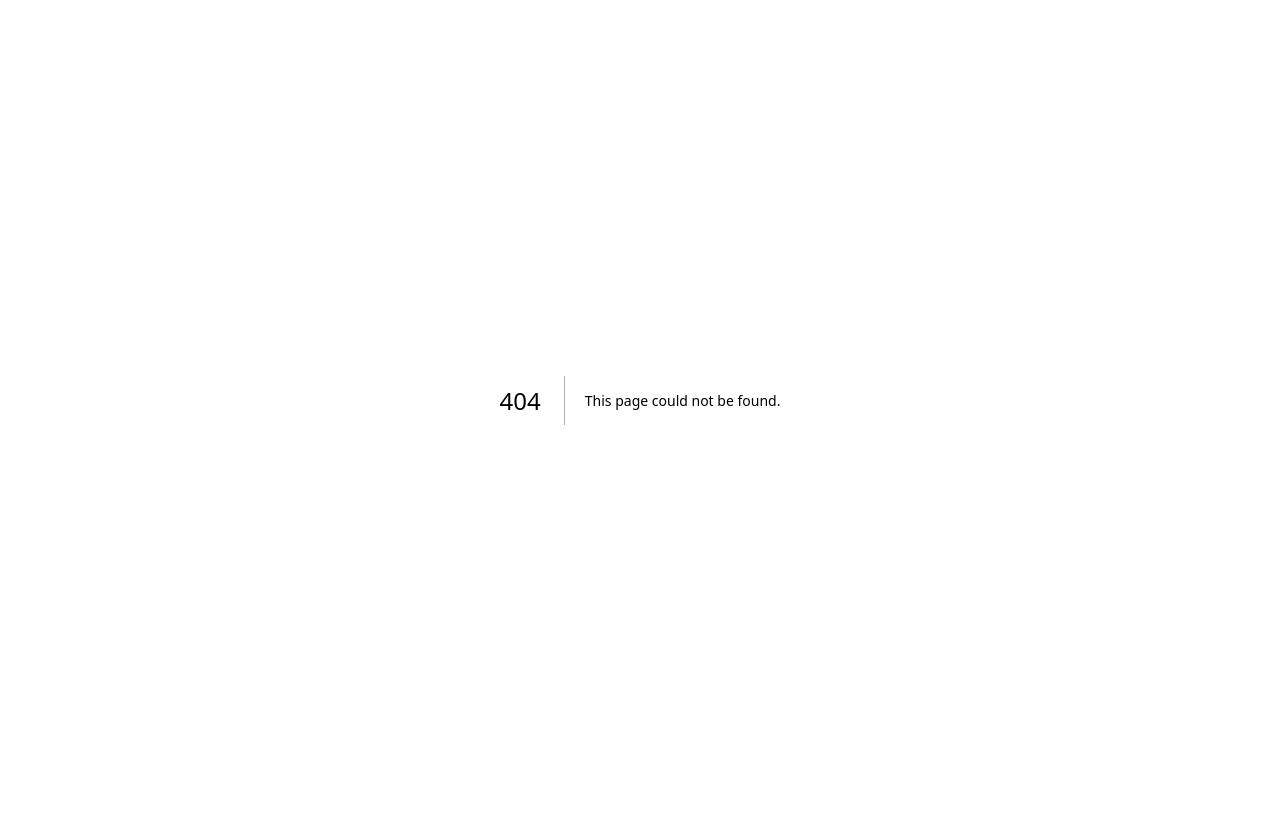
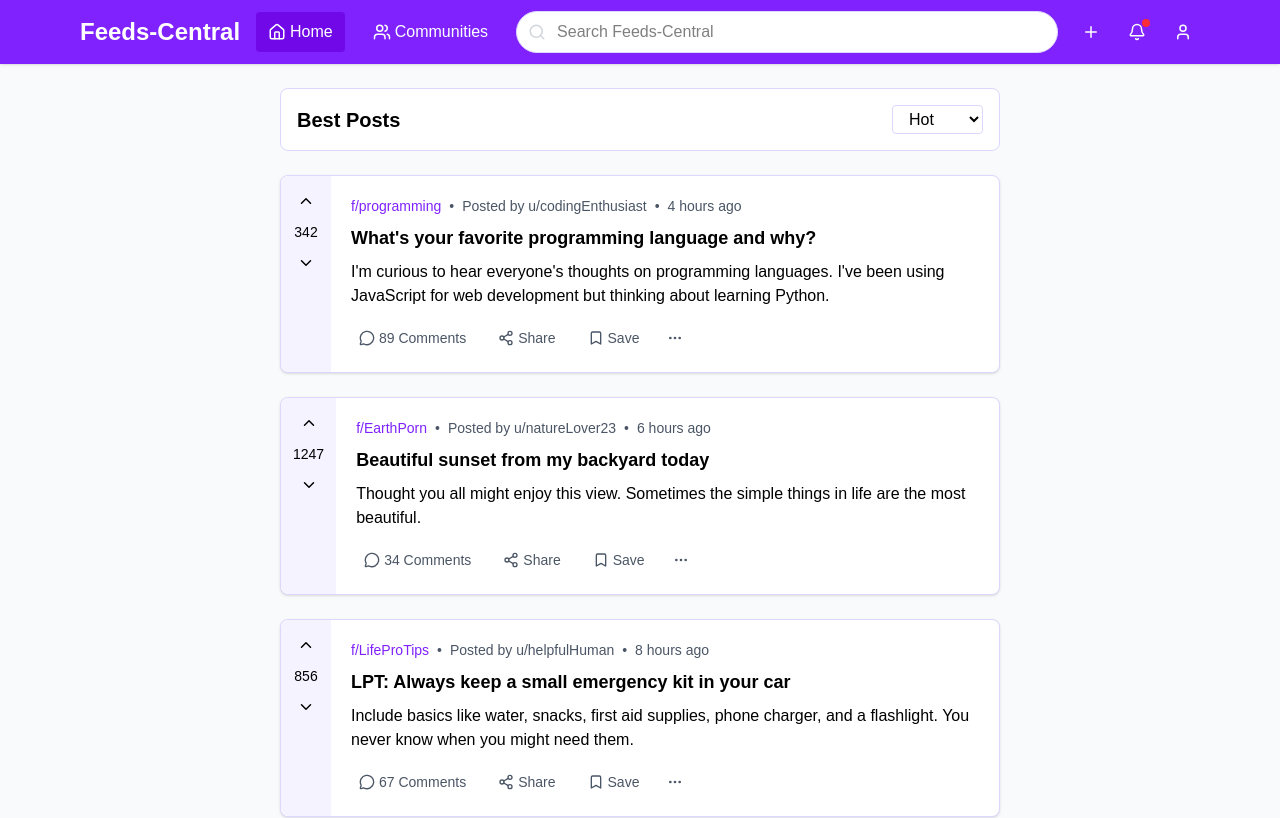
Before and after one commit to SivaPA08/feeds-central, a Next.js app in the folder ui/: page /dashboard in a window 1280 px wide. Before the commit this address had no page. Shown: the top 818 px of the page. Built offline with nearby package versions, Linux system fonts and the light colour scheme.

Commit message:
user dashboard done

```diff
--- /dev/null
+++ b/ui/app/dashboard/page.tsx
@@ -0,0 +1,238 @@
+"use client";
+import React, { useState } from 'react';
+import {
+	ChevronUp,
+	ChevronDown,
+	MessageCircle,
+	Share2,
+	Bookmark,
+	MoreHorizontal,
+	Search,
+	Bell,
+	User,
+	Plus,
+	Home,
+	Users
+} from 'lucide-react';
+
+const Dashboard = () => {
+	const [posts, setPosts] = useState([
+		{
+			id: 1,
+			title: "What's your favorite programming language and why?",
+			content: "I'm curious to hear everyone's thoughts on programming languages. I've been using JavaScript for web development but thinking about learning Python.",
+			author: "codingEnthusiast",
+			subreddit: "programming",
+			votes: 342,
+			comments: 89,
+			timeAgo: "4 hours ago",
+			userVote: null
+		},
+		{
+			id: 2,
+			title: "Beautiful sunset from my backyard today",
+			content: "Thought you all might enjoy this view. Sometimes the simple things in life are the most beautiful.",
+			author: "natureLover23",
+			subreddit: "EarthPorn",
+			votes: 1247,
+			comments: 34,
+			timeAgo: "6 hours ago",
+			userVote: null
+		},
+		{
+			id: 3,
+			title: "LPT: Always keep a small emergency kit in your car",
+			content: "Include basics like water, snacks, first aid supplies, phone charger, and a flashlight. You never know when you might need them.",
+			author: "helpfulHuman",
+			subreddit: "LifeProTips",
+			votes: 856,
+			comments: 67,
+			timeAgo: "8 hours ago",
+			userVote: null
+		},
+		{
+			id: 4,
+			title: "My cat discovered the printer and now thinks it's his personal bed",
+			content: "Every time I try to print something, Mr. Whiskers gives me the most offended look. I think I've lost this battle.",
+			author: "catParent42",
+			subreddit: "cats",
+			votes: 2103,
+			comments: 156,
+			timeAgo: "12 hours ago",
+			userVote: null
+		}
+	]);
+
+	const [activeTab, setActiveTab] = useState('home');
+
+	const handleVote = (postId, voteType) => {
+		setPosts(posts.map(post => {
+			if (post.id === postId) {
+				let newVotes = post.votes;
+				let newUserVote = voteType;
+
+				if (post.userVote === voteType) {
+					newUserVote = null;
+					newVotes = voteType === 'up' ? post.votes - 1 : post.votes + 1;
+				} else if (post.userVote) {
+					newVotes = voteType === 'up' ? post.votes + 2 : post.votes - 2;
+				} else {
+					newVotes = voteType === 'up' ? post.votes + 1 : post.votes - 1;
+				}
+
+				return { ...post, votes: newVotes, userVote: newUserVote };
+			}
+			return post;
+		}));
+	};
+
+	const Post = ({ post }) => (
+		<div className="bg-white border border-violet-200 rounded-lg mb-6 hover:border-violet-300 transition-colors shadow-sm">
+			<div className="flex">
+				<div className="flex flex-col items-center p-3 bg-violet-50 rounded-l-lg">
+					<button
+						onClick={() => handleVote(post.id, 'up')}
+						className={`p-1 rounded hover:bg-violet-200 transition-colors ${post.userVote === 'up' ? 'text-violet-600 bg-violet-100' : 'text-black hover:text-violet-600'
+							}`}
+					>
+						<ChevronUp size={18} />
+					</button>
+					<span className={`text-sm font-medium py-2 ${post.userVote === 'up' ? 'text-violet-600' :
+						post.userVote === 'down' ? 'text-red-500' : 'text-black'
+						}`}>
+						{post.votes}
+					</span>
+					<button
+						onClick={() => handleVote(post.id, 'down')}
+						className={`p-1 rounded hover:bg-violet-200 transition-colors ${post.userVote === 'down' ? 'text-red-500 bg-red-50' : 'text-black hover:text-violet-600'
+							}`}
+					>
+						<ChevronDown size={18} />
+					</button>
+				</div>
+
+				<div className="flex-1 p-5">
+					<div className="flex items-center text-sm text-gray-600 mb-2">
+						<span className="text-violet-600 font-medium">f/{post.subreddit}</span>
+						<span className="mx-2">•</span>
+						<span>Posted by u/{post.author}</span>
+						<span className="mx-2">•</span>
+						<span>{post.timeAgo}</span>
+					</div>
+
+					<h3 className="text-lg font-semibold text-black mb-2 hover:text-violet-600 cursor-pointer transition-colors">
+						{post.title}
+					</h3>
+
+					<p className="text-black mb-4">{post.content}</p>
+
+					<div className="flex items-center space-x-4 text-gray-600">
+						<button className="flex items-center space-x-1 hover:bg-violet-100 px-2 py-1 rounded transition-colors">
+							<MessageCircle size={16} />
+							<span className="text-sm">{post.comments} Comments</span>
+						</button>
+						<button className="flex items-center space-x-1 hover:bg-violet-100 px-2 py-1 rounded transition-colors">
+							<Share2 size={16} />
+							<span className="text-sm">Share</span>
+						</button>
+						<button className="flex items-center space-x-1 hover:bg-violet-100 px-2 py-1 rounded transition-colors">
+							<Bookmark size={16} />
+							<span className="text-sm">Save</span>
+						</button>
+						<button className="p-1 hover:bg-violet-100 rounded transition-colors">
+							<MoreHorizontal size={16} />
+						</button>
+					</div>
+				</div>
+			</div>
+		</div>
+	);
+
+	return (
+		<div className="min-h-screen bg-gray-50">
+			{/* Header */}
+			<header className="bg-violet-600 text-white shadow sticky top-0 z-50">
+				<div className="max-w-6xl mx-auto px-4">
+					<div className="flex items-center justify-between h-16">
+						<div className="flex items-center space-x-4">
+							<h1 className="text-2xl font-bold">Feeds-Central</h1>
+							<nav className="hidden md:flex space-x-4">
+								<button
+									onClick={() => setActiveTab('home')}
+									className={`flex items-center space-x-1 px-3 py-2 rounded hover:bg-violet-700 transition-colors ${activeTab === 'home' ? 'bg-violet-700' : ''
+										}`}
+								>
+									<Home size={18} />
+									<span>Home</span>
+								</button>
+								<button
+									onClick={() => setActiveTab('communities')}
+									className={`flex items-center space-x-1 px-3 py-2 rounded hover:bg-violet-700 transition-colors ${activeTab === 'communities' ? 'bg-violet-700' : ''
+										}`}
+								>
+									<Users size={18} />
+									<span>Communities</span>
+								</button>
+							</nav>
+						</div>
+
+						<div className="flex-1 max-w-xl mx-4">
+							<div className="relative">
+								<Search className="absolute left-3 top-1/2 transform -translate-y-1/2 text-gray-300" size={18} />
+								<input
+									type="text"
+									placeholder="Search Feeds-Central"
+									className="w-full pl-10 pr-4 py-2 bg-white text-black rounded-full border border-violet-200 focus:outline-none focus:border-violet-400"
+								/>
+							</div>
+						</div>
+
+						<div className="flex items-center space-x-3">
+							<button className="p-2 hover:bg-violet-700 rounded-full transition-colors">
+								<Plus size={18} />
+							</button>
+							<button className="p-2 hover:bg-violet-700 rounded-full transition-colors relative">
+								<Bell size={18} />
+								<span className="absolute top-1 right-1 w-2 h-2 bg-red-500 rounded-full"></span>
+							</button>
+							<button className="p-2 hover:bg-violet-700 rounded-full transition-colors">
+								<User size={18} />
+							</button>
+						</div>
+					</div>
+				</div>
+			</header>
+
+			{/* Center feed only */}
+			<main className="max-w-3xl mx-auto p-6">
+				<div className="mb-6">
+					<div className="bg-white border border-violet-200 rounded-lg p-4">
+						<div className="flex items-center justify-between">
+							<h2 className="text-xl font-semibold text-black">Best Posts</h2>
+							<select className="bg-white border border-violet-200 rounded px-3 py-1 text-black focus:outline-none focus:border-violet-400">
+								<option>Hot</option>
+								<option>New</option>
+								<option>Top</option>
+								<option>Rising</option>
+							</select>
+						</div>
+					</div>
+				</div>
+
+				<div className="space-y-4">
+					{posts.map(post => (
+						<Post key={post.id} post={post} />
+					))}
+				</div>
+
+				<div className="text-center py-8">
+					<button className="bg-violet-600 text-white px-6 py-2 rounded-full hover:bg-violet-700 transition-colors">
+						Load More Posts
+					</button>
+				</div>
+			</main>
+		</div>
+	);
+};
+
+export default Dashboard;
```
